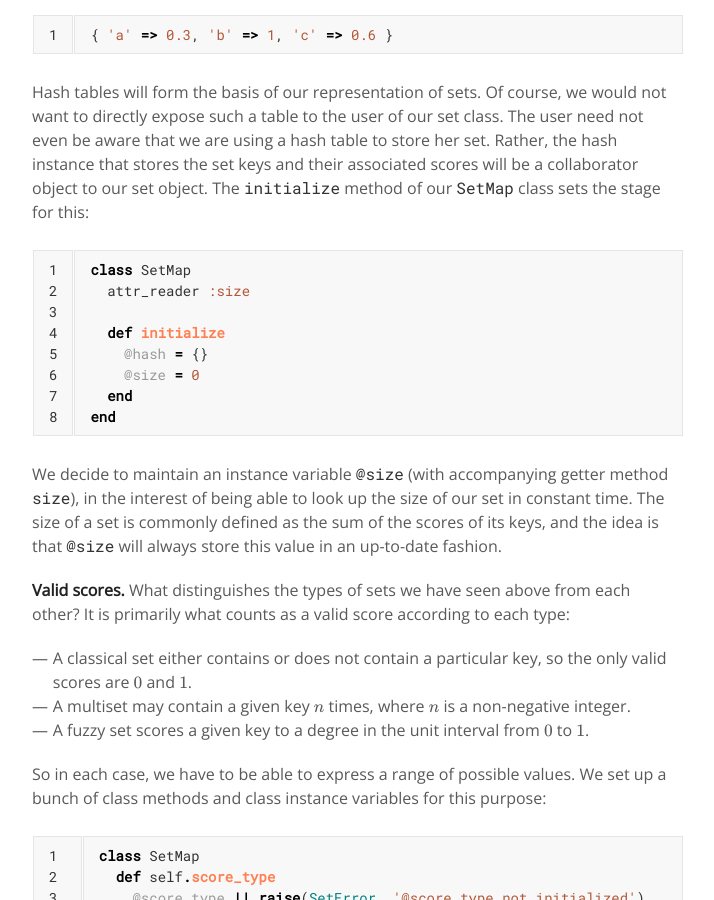
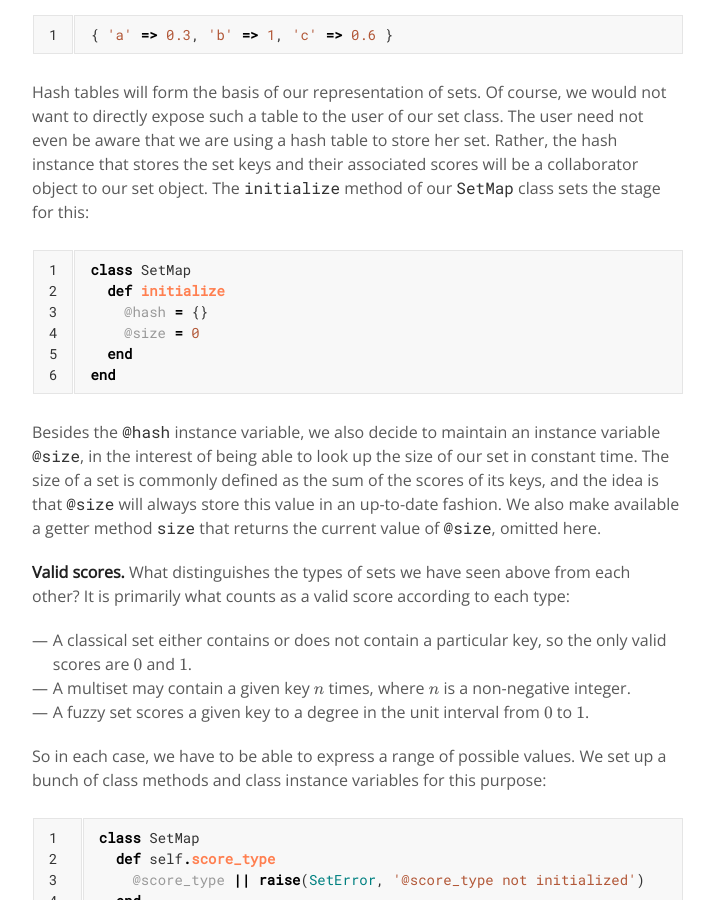
Before and after one commit to benrodenhaeuser/benrodenhaeuser.github.io, a Jekyll site: the page built from _posts/2017-12-18-a-bunch-of-sets.md, in a window 1280 px wide and 900 px high, scrolled down 2949 px. Shown: the whole window, without its empty margins (108-822 px from the left). Built offline with Jekyll 4.4.1, drawn with Linux system fonts in a browser that asks for light colours; formulas are drawn with MathJax 3; a script that is not in the unit is left out; some of the changed text lies outside the part shown.

Commit message:
improved handling of

````diff
--- a/_posts/2017-12-18-a-bunch-of-sets.md
+++ b/_posts/2017-12-18-a-bunch-of-sets.md
@@ -71,8 +71,6 @@ Hash tables will form the basis of our representation of sets. Of course, we wou
 
 ```ruby
 class SetMap
-  attr_reader :size
-
   def initialize
     @hash = {}
     @size = 0
@@ -80,7 +78,7 @@ class SetMap
 end
 ```
 
-We decide to maintain an instance variable `@size` (with accompanying getter method `size`), in the interest of being able to look up the size of our set in constant time. The size of a set is commonly defined as the sum of the scores of its keys, and the idea is that `@size` will always store this value in an up-to-date fashion.
+Besides the `@hash` instance variable, we also decide to maintain an instance variable `@size`, in the interest of being able to look up the size of our set in constant time. The size of a set is commonly defined as the sum of the scores of its keys, and the idea is that `@size` will always store this value in an up-to-date fashion. We also make available a getter method `size` that returns the current value of `@size`, omitted here.
 
 **Valid scores.** What distinguishes the types of sets we have seen above from each other? It is primarily what counts as a valid score according to each type:
 
@@ -157,7 +155,7 @@ def insert(key, val = 1)
   raise(SetError, 'Illegal value') unless self.class.valid_score?(val)
   old_score = self[key]
   @hash[key] = [self[key] + val, self.class.max_score].min
-  @size = (@size + (self[key] - old_score)).round(2)
+  @size = @size + (self[key] - old_score)
   self
 end
 ```
@@ -206,7 +204,7 @@ def remove(key, val = 1)
   raise(SetError, 'Illegal value') unless self.class.valid_score?(val)
   old_score = self[key]
   @hash[key] = [self[key] - val, self.class.min_score].max
-  @size = (@size - (old_score - self[key])).round(2)
+  @size = @size - (old_score - self[key])
   self
 end
 ```
````
